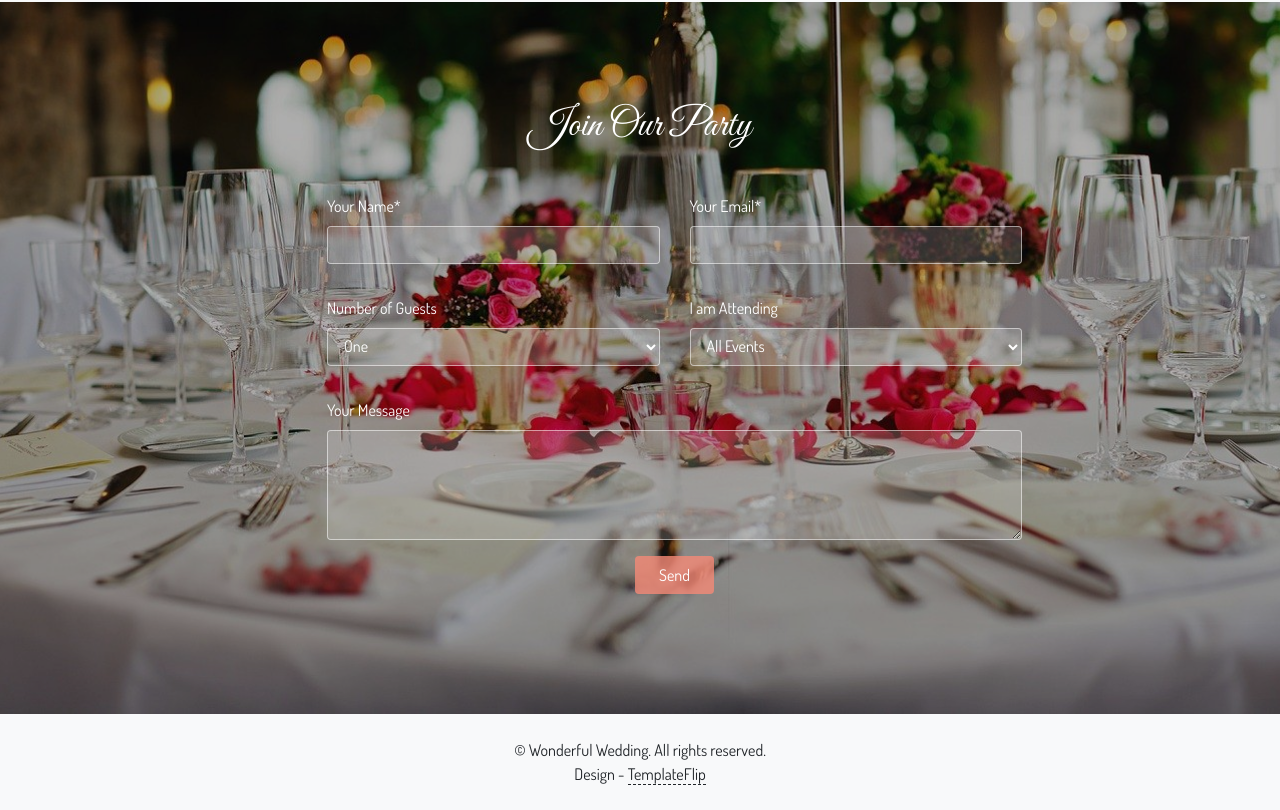
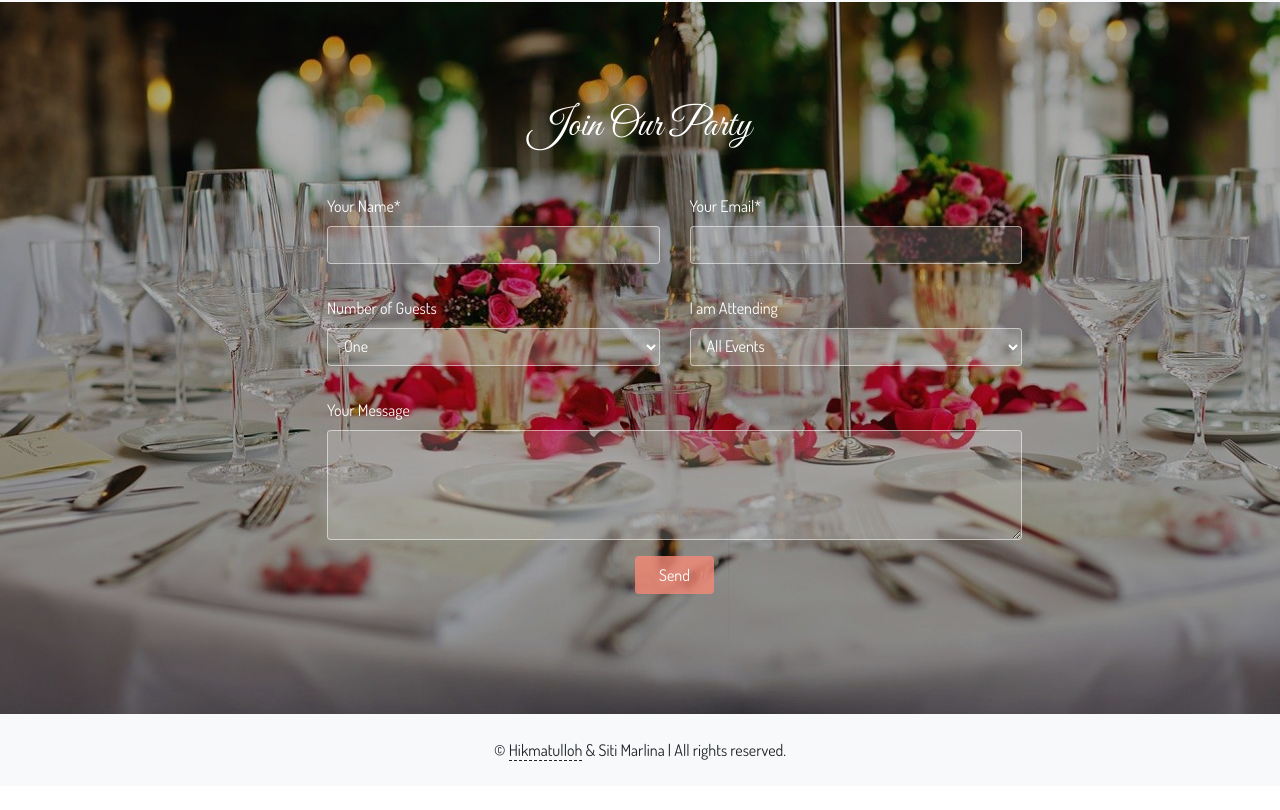
Before and after one commit to marlin-hikmat/marlin-hikmat.github.io, a plain HTML site: page index.html in a window 1280 px wide. Shown: the part 4761-5571 px from the top of the page. After the commit the page ends 5547 px from the top, so only its background shows below. Drawn offline with Linux system fonts and the light colour scheme.

Commit message:
merubah copyright

```diff
--- a/index.html
+++ b/index.html
@@ -289,8 +289,7 @@
 </div>
 <div class="ww-footer bg-light">
   <div class="container text-center py-4">
-    <p class="my-0">&copy; Wonderful Wedding. All rights reserved.</p>
-    <p class="mb-0">Design - <a class="credit" href="https://templateflip.com" target="_blank">TemplateFlip</a></p>
+    <p class="mb-0">&copy; <a class="credit" href="https://hikmatulloh.github.io/" target="_blank">Hikmatulloh</a> & Siti Marlina | All rights reserved.</p>
   </div>
 </div></div>
     </div>
```
